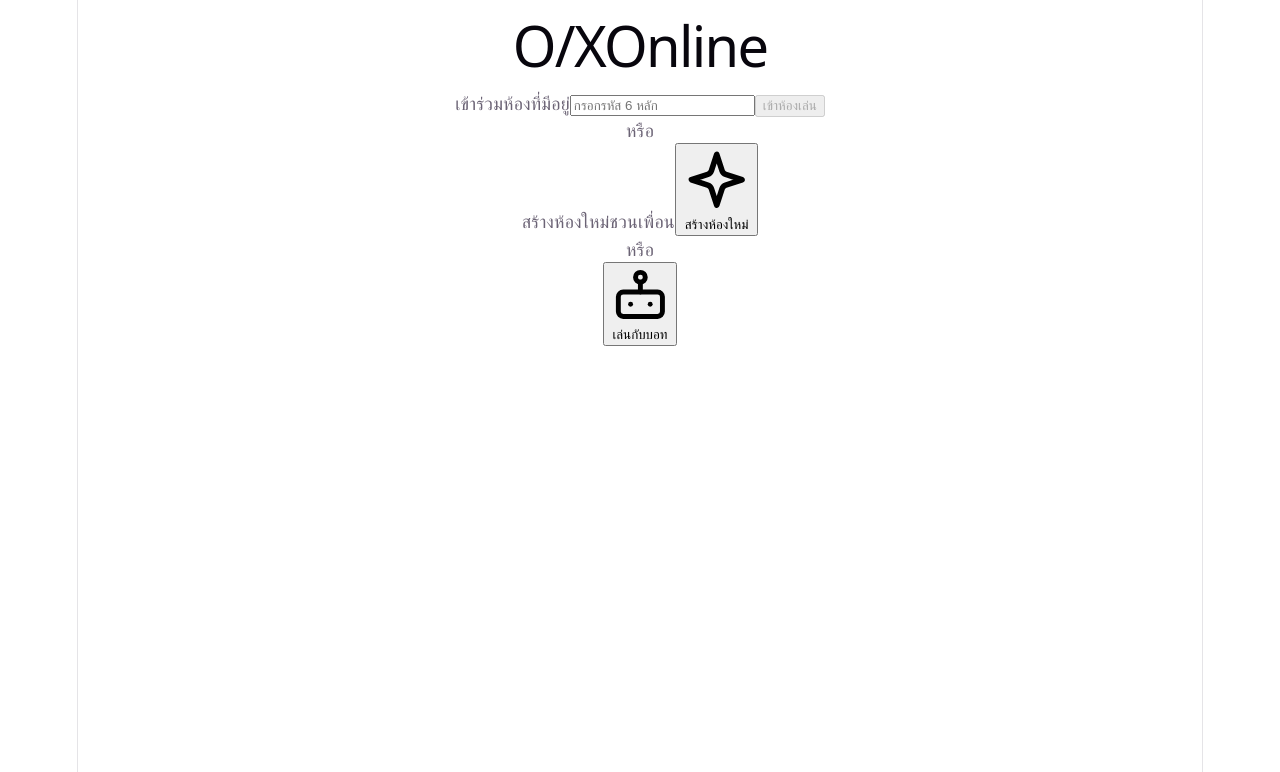
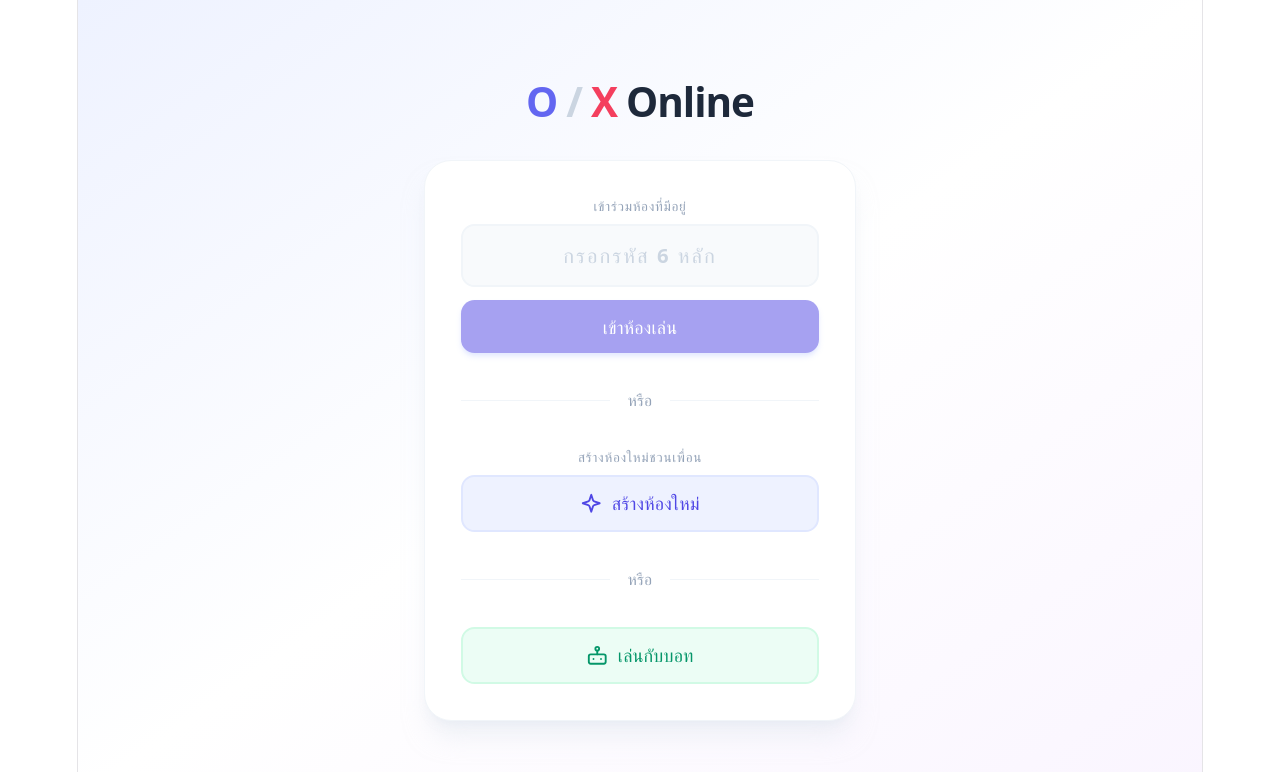
Before and after one commit to acomscie/ox-game, a React (Vite) app: page / in a window 1280 px wide. Shown: the top 772 px of the page. Built offline with nearby package versions, Linux system fonts and the light colour scheme.

Commit message:
fix supabase

```diff
--- a/src/App.jsx
+++ b/src/App.jsx
@@ -1,8 +1,42 @@
 import React, { useState, useEffect, useRef } from "react";
 import { supabase } from "./supabase";
 
-// Tailwind ถูกโหลดผ่าน <script> ใน public/index.html แล้ว
-// ไม่ต้อง inject ผ่าน JS อีกต่อไป (ป้องกันปัญหาหน้าจอไม่มีสไตล์ตอนโหลดครั้งแรก)
+// ── โหลด Tailwind CSS ────────────────────────────────────
+// โหลดผ่าน JS เหมือนเดิม (เพราะแก้ได้แค่ไฟล์ App.jsx ไฟล์เดียว)
+// แต่รอบนี้จะ "รอ" ให้โหลดเสร็จก่อนค่อยแสดงหน้าเว็บ
+// แทนที่จะ render ออกไปก่อนทันที (สาเหตุของปัญหาหน้าไม่มีสไตล์ตอนแรก)
+function useTailwindReady() {
+  const [ready, setReady] = useState(
+    typeof window !== "undefined" && window.__tailwindLoaded === true
+  );
+
+  useEffect(() => {
+    if (ready) return;
+    if (typeof document === "undefined") return;
+
+    const existing = document.getElementById("tailwind-cdn");
+    if (existing) {
+      existing.addEventListener("load", () => {
+        window.__tailwindLoaded = true;
+        setReady(true);
+      });
+      // เผื่อกรณี script โหลดเสร็จไปแล้วก่อนเราจะ attach listener ทัน
+      if (window.__tailwindLoaded) setReady(true);
+      return;
+    }
+
+    const script = document.createElement("script");
+    script.id = "tailwind-cdn";
+    script.src = "https://cdn.tailwindcss.com";
+    script.onload = () => {
+      window.__tailwindLoaded = true;
+      setReady(true);
+    };
+    document.head.appendChild(script);
+  }, [ready]);
+
+  return ready;
+}
 
 // ── Icons (Inline SVGs) ──────────────────────────────────
 const IconSparkles = ({ className }) => (
@@ -77,6 +111,7 @@ const CONFETTI_COLORS = ["#6366f1", "#f43f5e", "#f59e0b", "#10b981", "#06b6d4"];
 
 // ── Component ─────────────────────────────────────────────
 export default function App() {
+  const tailwindReady = useTailwindReady();
   const [inputRoom, setInputRoom] = useState("");
   const [roomId, setRoomId] = useState("");
   const [joined, setJoined] = useState(false);
@@ -384,6 +419,34 @@ export default function App() {
     }
   };
 
+  // ── รอ Tailwind โหลดเสร็จก่อนแสดงผล (กันหน้าจอไม่มีสไตล์) ──
+  if (!tailwindReady) {
+    return (
+      <div
+        style={{
+          minHeight: "100vh",
+          display: "flex",
+          alignItems: "center",
+          justifyContent: "center",
+          background: "#f8f7ff",
+          fontFamily: "sans-serif",
+        }}
+      >
+        <div
+          style={{
+            width: "36px",
+            height: "36px",
+            border: "3px solid #e0e0f0",
+            borderTopColor: "#6366f1",
+            borderRadius: "50%",
+            animation: "spin 0.8s linear infinite",
+          }}
+        />
+        <style>{`@keyframes spin { to { transform: rotate(360deg); } }`}</style>
+      </div>
+    );
+  }
+
   // ── Render: lobby ─────────────────────────────────────────
   if (!joined) {
     return (
```
